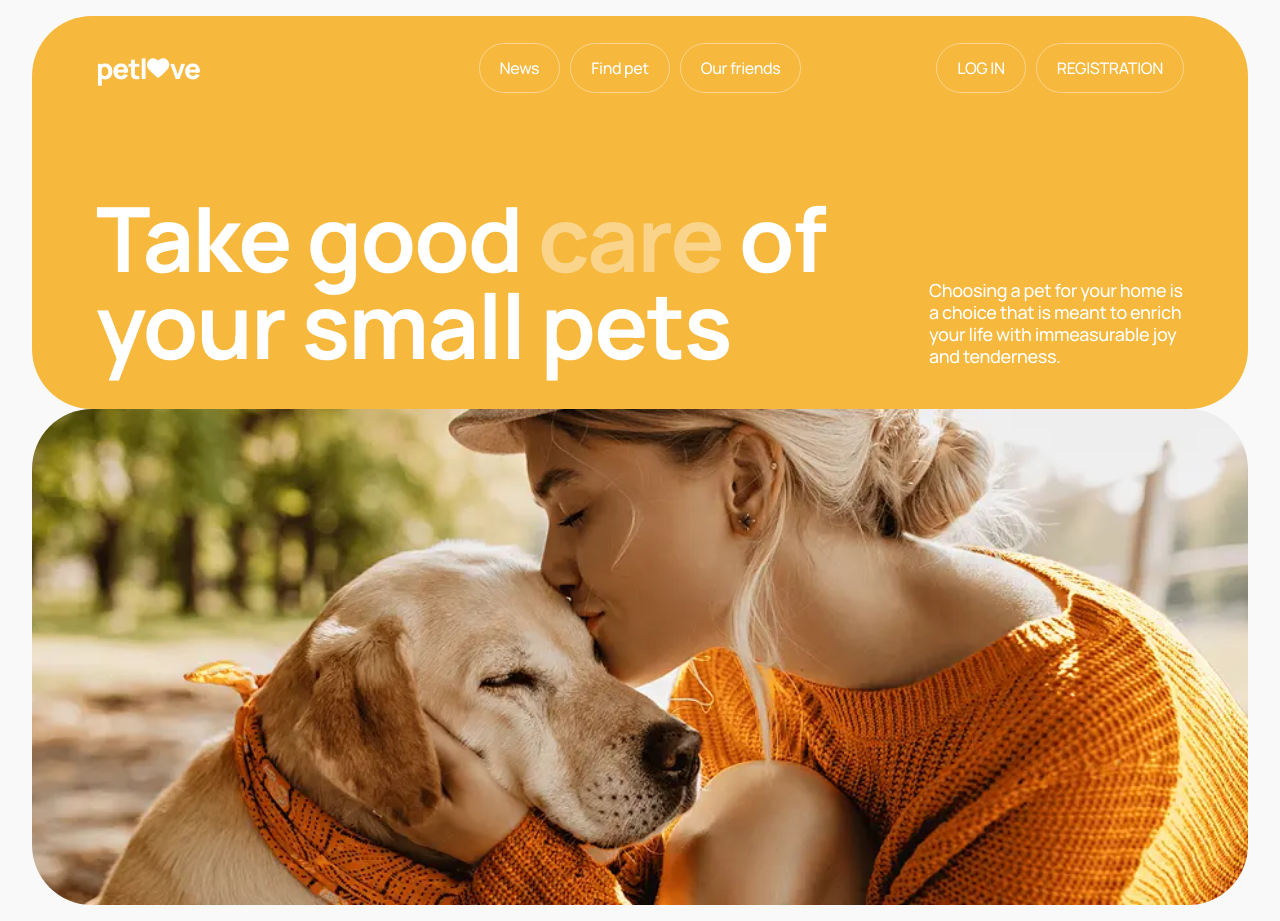
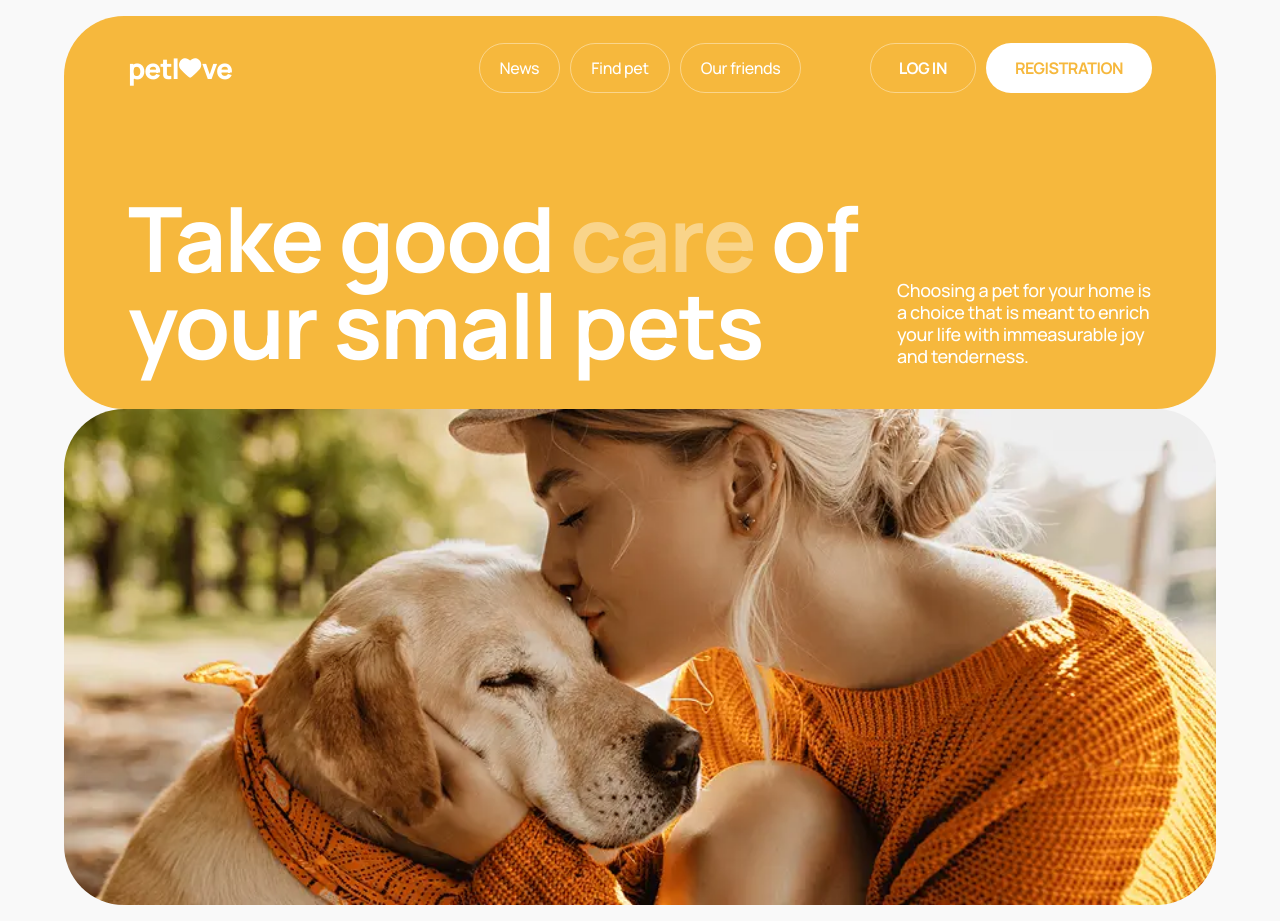
Before and after one commit to hannamuzychuk/Petlove, a React (Vite) app: page /home in a window 1280 px wide. Built offline with nearby package versions, Linux system fonts and the light colour scheme.

Commit message:
feat: add Button and Container UI, wire AuthNav and Home layout

```diff
--- a/src/components/layout/AuthNav/AuthNav.jsx
+++ b/src/components/layout/AuthNav/AuthNav.jsx
@@ -1,16 +1,6 @@
-import { NavLink } from 'react-router-dom';
 import { useSelector } from 'react-redux';
+import Button from '../../ui/Button/Button';
 import styles from './AuthNav.module.css';
-
-const AUTH_LINKS = [
-    { to: '/login', label: 'LOG IN' },
-    { to: '/register', label: 'REGISTRATION' },
-];
-
-const DRAWER_AUTH_LINKS = [
-    { to: '/login', label: 'LOG IN', btnClass: styles.loginBtn },
-    { to: '/register', label: 'REGISTRATION', btnClass: styles.registerBtn },
-];
 
 export default function AuthNav({ variant = 'dark', inDrawer = false, onClose }) {
   const isLight = variant === 'light';
@@ -23,20 +13,22 @@ export default function AuthNav({ variant = 'dark', inDrawer = false, onClose })
   if (inDrawer) {
     return (
       <div className={styles.drawerAuth}>
-                {DRAWER_AUTH_LINKS.map(({ to, label, btnClass }) => (
-                    <NavLink
-                        key={to}
-                        to={to}
+        <Button
+          to="/login"
+          variant="filled"
           onClick={onClose}
-                        className={({ isActive }) =>
-                            [styles.authLink, btnClass, isActive ? styles.active : '']
-                                .filter(Boolean)
-                                .join(' ')
-                        }
+          className={styles.loginBtn}
         >
-                        {label}
-                    </NavLink>
-                ))}
+          LOG IN
+        </Button>
+        <Button
+          to="/register"
+          variant="soft"
+          onClick={onClose}
+          className={styles.registerBtn}
+        >
+          REGISTRATION
+        </Button>
       </div>
     );
   }
@@ -47,24 +39,22 @@ export default function AuthNav({ variant = 'dark', inDrawer = false, onClose })
       aria-label="Authentication navigation"
     >
       <ul className={styles.list}>
-                {AUTH_LINKS.map(({ to, label }) => (
-                    <li key={to} className={styles.item}>
-                        <NavLink
-                            to={to}
-                            className={({ isActive }) =>
-                                [
-                                    styles.link,
-                                    isLight ? styles.linkLight : styles.linkDark,
-                                    isActive ? styles.active : '',
-                                ]
-                                    .filter(Boolean)
-                                    .join(' ')
-                            }
+        <li className={styles.item}>
+          <Button
+            to="/login"
+            variant={isLight ? 'outlineLight' : 'outline'}
           >
-                            {label}
-                        </NavLink>
+            LOG IN
+          </Button>
         </li>
-                ))}
+        <li className={styles.item}>
+          <Button
+            to="/register"
+            variant={isLight ? 'filledLight' : 'filled'}
+          >
+            REGISTRATION
+          </Button>
+        </li>
       </ul>
     </nav>
   );
--- a/src/components/layout/AuthNav/AuthNav.module.css
+++ b/src/components/layout/AuthNav/AuthNav.module.css
@@ -20,44 +20,6 @@
   margin: 0;
 }
 
-.link {
-  display: flex;
-  align-items: center;
-  justify-content: center;
-  box-sizing: border-box;
-  width: 119px;
-  height: 48px;
-  padding: 0 20px;
-  border-radius: 30px;
-  border: 1px solid transparent;
-  font-size: 14px;
-  font-weight: 500;
-  letter-spacing: -0.02em;
-  line-height: 1.29;
-  text-decoration: none;
-  transition: border-color 0.2s ease, background-color 0.2s ease;
-}
-
-.linkDark {
-  color: var(--color-black);
-  border-color: rgba(38, 38, 38, 0.15);
-}
-
-.linkDark:hover,
-.linkDark.active {
-  border-color: var(--accent);
-}
-
-.linkLight {
-  color: var(--color-white);
-  border-color: rgba(255, 255, 255, 0.4);
-}
-
-.linkLight:hover,
-.linkLight.active {
-  border-color: var(--color-white);
-}
-
 .drawerAuth {
   position: absolute;
   left: 50%;
@@ -69,43 +31,14 @@
   width: 178px;
 }
 
-.authLink {
-  display: flex;
-  align-items: center;
-  justify-content: center;
-  height: 42px;
-  border-radius: 30px;
-  text-decoration: none;
-  font-size: 14px;
-  font-weight: 700;
-  line-height: 1.29;
-  letter-spacing: -0.03em;
-}
-
 .loginBtn {
   width: 178px;
-  background: var(--accent);
-  color: var(--color-white);
+  padding: 0;
 }
 
 .registerBtn {
   width: 178px;
-  background: #fff4df;
-  color: var(--accent);
-}
-
-.loginLight {
-  color: var(--color-white);
-  border: 1px solid rgba(255, 255, 255, 0.4);
-  background: transparent;
-  font-weight: 700;
-}
-
-.registerLight {
-  color: var(--accent);
-  background: var(--color-white);
-  border: 1px solid transparent;
-  font-weight: 700;
+  padding: 0;
 }
 
 @media (min-width: 769px) {
@@ -118,22 +51,9 @@
     gap: 10px;
   }
 
-  .link {
-    width: auto;
-    height: 50px;
-    font-size: 16px;
-    line-height: 1.25;
-  }
-
   .drawerAuth {
     flex-direction: row;
     width: 276px;
-  }
-
-  .authLink {
-    height: 50px;
-    font-size: 16px;
-    line-height: 1.25;
   }
 
   .loginBtn {
@@ -154,10 +74,4 @@
     flex-direction: row;
     gap: 10px;
   }
-
-  .link {
-    width: auto;
-    height: 50px;
-    font-size: 16px;
-  }
 }
--- a/src/components/layout/Nav/Nav.jsx
+++ b/src/components/layout/Nav/Nav.jsx
@@ -1,5 +1,5 @@
 import { NavLink } from 'react-router-dom';
-import { useState } from 'react';
+import { useState, useEffect } from 'react';
 import styles from './Nav.module.css';
 import Icon from '../../ui/Icon/Icon';
 import AuthNav from '../AuthNav/AuthNav';
@@ -13,6 +13,33 @@ const NAV_LINKS = [
 export default function Nav({ variant = 'dark' }) {
     const isLight = variant === 'light';
     const [isOpen, setIsOpen] = useState(false);
+
+    useEffect(() => {
+        if (isOpen) {
+            document.body.style.overflow = 'hidden';
+        } else {
+            document.body.style.overflow = '';
+        }
+
+        return () => {
+            document.body.style.overflow = '';
+        };
+    }, [isOpen]);
+
+    useEffect(() => {
+        if (!isOpen) return;
+        const handleKeyDown = (event) => {
+            if (event.key === 'Escape') {
+                closeMenu();
+            }
+        };
+
+        document.addEventListener('keydown', handleKeyDown);
+
+        return () => {
+            document.removeEventListener('keydown', handleKeyDown);
+        };
+    }, [isOpen]);
 
     const closeMenu = () => setIsOpen(false);
     const toggleMenu = () => setIsOpen((prev) => !prev);
--- /dev/null
+++ b/src/components/ui/Button/Button.jsx
@@ -0,0 +1,42 @@
+import { Link } from 'react-router-dom';
+import styles from './Button.module.css';
+
+const VARIANT_CLASS = {
+  filled: styles.filled,
+  outline: styles.outline,
+  outlineLight: styles.outlineLight,
+  filledLight: styles.filledLight,
+  soft: styles.soft,
+};
+
+export default function Button({
+  children,
+  type = 'button',
+  variant = 'filled',
+  to,
+  onClick,
+  className = '',
+  ...rest
+}) {
+  const classes = [
+    styles.btn,
+    VARIANT_CLASS[variant] || styles.filled,
+    className,
+  ]
+    .filter(Boolean)
+    .join(' ');
+
+  if (to) {
+    return (
+      <Link to={to} className={classes} onClick={onClick} {...rest}>
+        {children}
+      </Link>
+    );
+  }
+
+  return (
+    <button type={type} className={classes} onClick={onClick} {...rest}>
+      {children}
+    </button>
+  );
+}
--- /dev/null
+++ b/src/components/ui/Button/Button.module.css
@@ -0,0 +1,72 @@
+.btn {
+  display: inline-flex;
+  align-items: center;
+  justify-content: center;
+  box-sizing: border-box;
+  height: 42px;
+  padding: 0 20px;
+  border-radius: 30px;
+  border: 1px solid transparent;
+  font-size: 14px;
+  font-weight: 700;
+  line-height: 1.29;
+  letter-spacing: -0.03em;
+  text-decoration: none;
+  text-transform: uppercase;
+  white-space: nowrap;
+  cursor: pointer;
+  transition: background-color 0.2s ease, color 0.2s ease, border-color 0.2s ease;
+}
+
+@media (min-width: 768px) {
+  .btn {
+    height: 50px;
+    padding: 0 28px;
+    font-size: 16px;
+    line-height: 1.25;
+  }
+}
+
+.filled {
+  background-color: var(--accent);
+  color: var(--color-white);
+  border-color: var(--accent);
+}
+
+.filled:hover {
+  background-color: #f55f4e;
+  border-color: #f55f4e;
+}
+
+.outline {
+  background-color: transparent;
+  color: var(--accent);
+  border-color: var(--accent);
+}
+
+.outline:hover {
+  background-color: var(--accent);
+  color: var(--color-white);
+}
+
+.outlineLight {
+  background-color: transparent;
+  color: var(--color-white);
+  border-color: rgba(255, 255, 255, 0.4);
+}
+
+.outlineLight:hover {
+  border-color: var(--color-white);
+}
+
+.filledLight {
+  background-color: var(--color-white);
+  color: var(--accent);
+  border-color: transparent;
+}
+
+.soft {
+  background-color: #fff4df;
+  color: var(--accent);
+  border-color: transparent;
+}
--- /dev/null
+++ b/src/components/ui/Container/Container.jsx
@@ -0,0 +1,9 @@
+import styles from './Container.module.css';
+
+export default function Container({ children, className}) {
+    return (
+        <div className={`${styles.container} ${className}`.trim()}>
+            {children}
+        </div>
+    );
+}
--- /dev/null
+++ b/src/components/ui/Container/Container.module.css
@@ -0,0 +1,21 @@
+.container {
+    width: 100%;
+    max-width: 1280px;
+    margin: 0 auto;
+    padding-left: 20px;
+    padding-right: 20px;
+  }
+
+  @media (min-width: 768px) {
+    .container {
+      padding-left: 32px;
+      padding-right: 32px;
+    }
+  }
+
+  @media (min-width: 1280px) {
+    .container {
+      padding-left: 64px;
+      padding-right: 64px;
+    }
+  }
--- a/src/pages/HomePage/HomePage.jsx
+++ b/src/pages/HomePage/HomePage.jsx
@@ -4,15 +4,16 @@ import Nav from '../../components/layout/Nav/Nav';
 import AuthNav from '../../components/layout/AuthNav/AuthNav';
 import UserNav from '../../components/layout/UserNav/UserNav';
 import { useSelector } from 'react-redux';
+import Container from '../../components/ui/Container/Container';
 
 export default function HomePage() {
 
   const isAuthenticated = useSelector(state => state.auth.isAuthenticated);
 
   return (
-    <div className={styles.page}>
+    <Container className={styles.page}>
       <section className={styles.hero}>
-        <div className={styles.heroHeader}>
+        <header className={styles.heroHeader}>
           <Logo variant="light" />
           <div className={styles.heroNav}>
             <Nav variant="light" />
@@ -20,7 +21,7 @@ export default function HomePage() {
           {isAuthenticated
             ? <UserNav variant="light" />
             : <AuthNav variant="light" />}
-        </div>
+        </header>
 
         <div className={styles.heroContent}>
           <h1 className={styles.title}>
@@ -55,6 +56,6 @@ export default function HomePage() {
           />
         </picture>
       </section>
-    </div>
+    </Container>
   );
 }
--- a/src/pages/HomePage/HomePage.module.css
+++ b/src/pages/HomePage/HomePage.module.css
@@ -1,5 +1,6 @@
 .page {
-  padding: 10px 20px;
+  padding-top: 10px;
+  padding-bottom: 10px;
   background-color: #f9f9f9;
 }
 
@@ -76,7 +77,8 @@
 
 @media (min-width: 768px) {
   .page {
-    padding: 16px 32px;
+    padding-top: 16px;
+    padding-bottom: 16px;
   }
 
   .hero {
```
Lines whose indentation alone changed are shown as unchanged.
